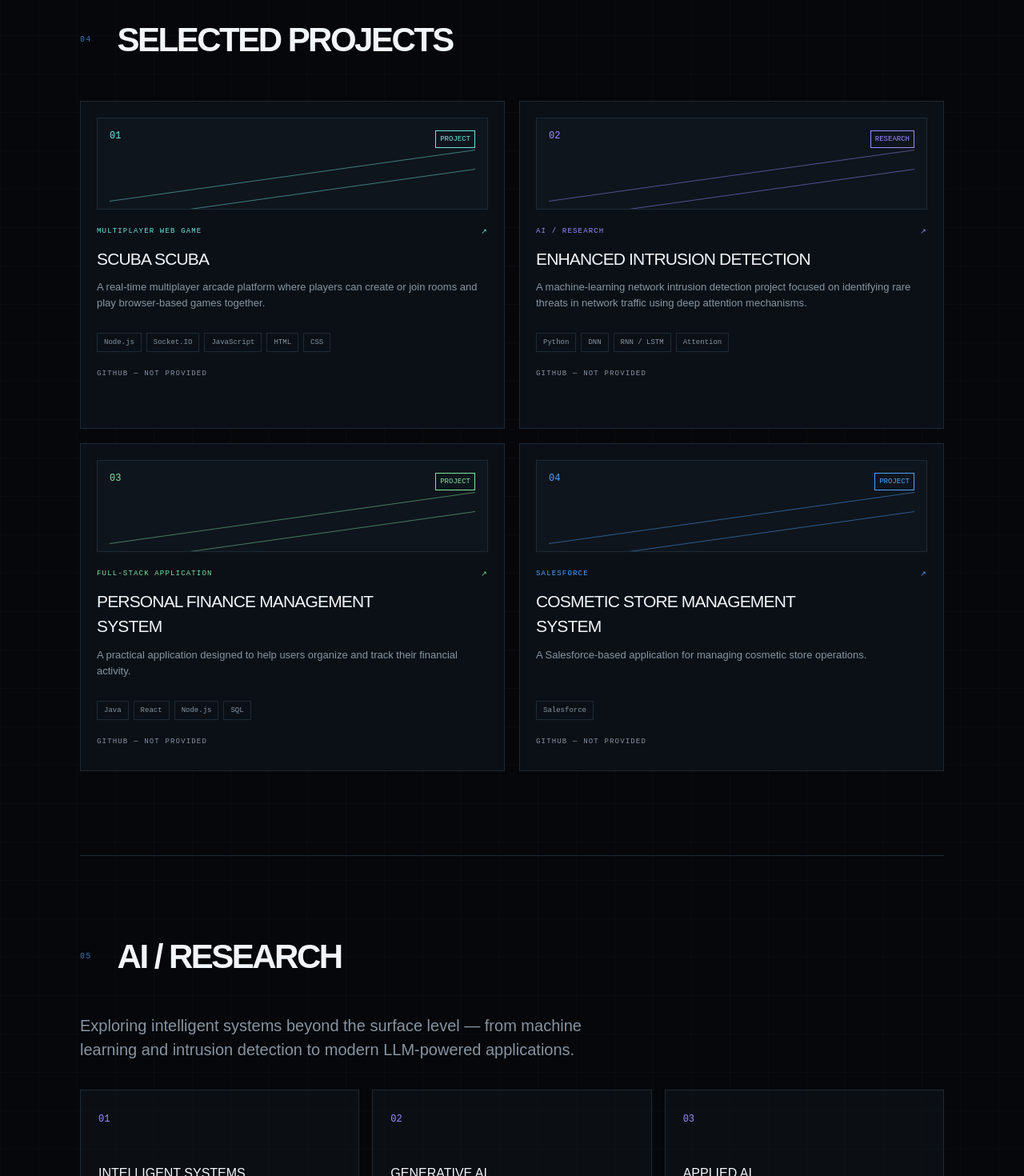
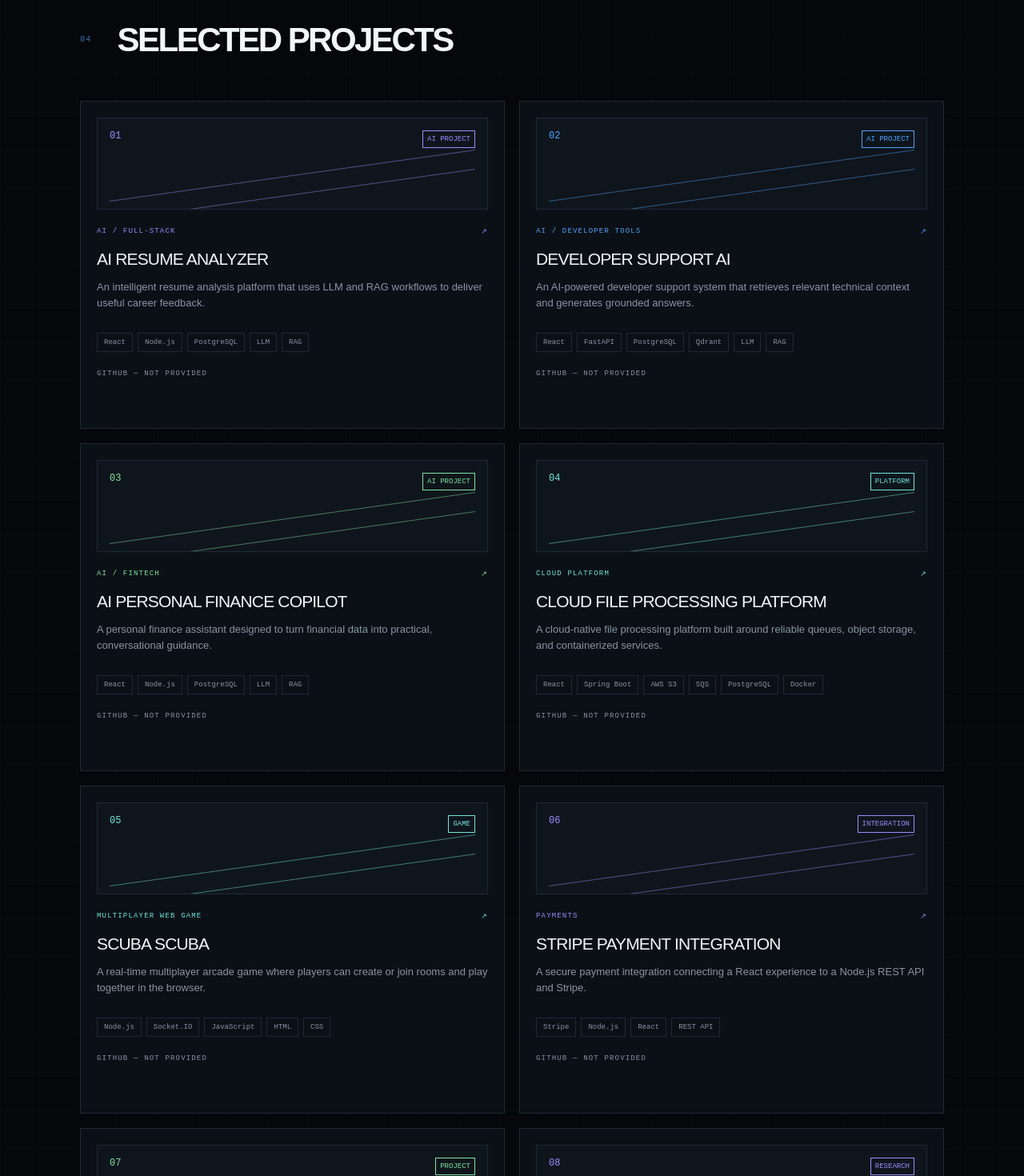
Before and after one commit to tapasilikithareddy/likitha-dev, a Next.js app: page / in a window 1280 px wide. Shown: the part 2020-3490 px from the top of the page at 80% size. Built offline with nearby package versions, Linux system fonts and the light colour scheme.

Commit message:
feat: add multiple new projects and AI initiatives to project list

```diff
--- a/app/page.tsx
+++ b/app/page.tsx
@@ -13,10 +13,18 @@ const skillGroups = [
 ]
 
 const projects = [
-  { number: '01', type: 'MULTIPLAYER WEB GAME', title: 'SCUBA SCUBA', description: 'A real-time multiplayer arcade platform where players can create or join rooms and play browser-based games together.', tech: ['Node.js', 'Socket.IO', 'JavaScript', 'HTML', 'CSS'], status: 'PROJECT', tone: 'ocean' },
-  { number: '02', type: 'AI / RESEARCH', title: 'ENHANCED INTRUSION DETECTION', description: 'A machine-learning network intrusion detection project focused on identifying rare threats in network traffic using deep attention mechanisms.', tech: ['Python', 'DNN', 'RNN / LSTM', 'Attention'], status: 'RESEARCH', tone: 'violet' },
-  { number: '03', type: 'FULL-STACK APPLICATION', title: 'PERSONAL FINANCE MANAGEMENT SYSTEM', description: 'A practical application designed to help users organize and track their financial activity.', tech: ['Java', 'React', 'Node.js', 'SQL'], status: 'PROJECT', tone: 'green' },
-  { number: '04', type: 'SALESFORCE', title: 'COSMETIC STORE MANAGEMENT SYSTEM', description: 'A Salesforce-based application for managing cosmetic store operations.', tech: ['Salesforce'], status: 'PROJECT', tone: 'blue' },
+  { number: '01', type: 'AI / FULL-STACK', title: 'AI RESUME ANALYZER', description: 'An intelligent resume analysis platform that uses LLM and RAG workflows to deliver useful career feedback.', tech: ['React', 'Node.js', 'PostgreSQL', 'LLM', 'RAG'], status: 'AI PROJECT', tone: 'violet' },
+  { number: '02', type: 'AI / DEVELOPER TOOLS', title: 'DEVELOPER SUPPORT AI', description: 'An AI-powered developer support system that retrieves relevant technical context and generates grounded answers.', tech: ['React', 'FastAPI', 'PostgreSQL', 'Qdrant', 'LLM', 'RAG'], status: 'AI PROJECT', tone: 'blue' },
+  { number: '03', type: 'AI / FINTECH', title: 'AI PERSONAL FINANCE COPILOT', description: 'A personal finance assistant designed to turn financial data into practical, conversational guidance.', tech: ['React', 'Node.js', 'PostgreSQL', 'LLM', 'RAG'], status: 'AI PROJECT', tone: 'green' },
+  { number: '04', type: 'CLOUD PLATFORM', title: 'CLOUD FILE PROCESSING PLATFORM', description: 'A cloud-native file processing platform built around reliable queues, object storage, and containerized services.', tech: ['React', 'Spring Boot', 'AWS S3', 'SQS', 'PostgreSQL', 'Docker'], status: 'PLATFORM', tone: 'ocean' },
+  { number: '05', type: 'MULTIPLAYER WEB GAME', title: 'SCUBA SCUBA', description: 'A real-time multiplayer arcade game where players can create or join rooms and play together in the browser.', tech: ['Node.js', 'Socket.IO', 'JavaScript', 'HTML', 'CSS'], status: 'GAME', tone: 'ocean' },
+  { number: '06', type: 'PAYMENTS', title: 'STRIPE PAYMENT INTEGRATION', description: 'A secure payment integration connecting a React experience to a Node.js REST API and Stripe.', tech: ['Stripe', 'Node.js', 'React', 'REST API'], status: 'INTEGRATION', tone: 'violet' },
+  { number: '07', type: 'FULL-STACK APPLICATION', title: 'PERSONAL FINANCE MANAGEMENT SYSTEM', description: 'A practical application designed to help users organize and track their financial activity.', tech: ['Java', 'React', 'Node.js', 'SQL'], status: 'PROJECT', tone: 'green' },
+  { number: '08', type: 'AI / RESEARCH', title: 'ENHANCED INTRUSION DETECTION IN NETWORK TRAFFIC', description: 'A deep learning research project focused on identifying network threats using sequential models and attention.', tech: ['Python', 'DNN', 'RNN/LSTM', 'Attention', 'NSL-KDD'], status: 'RESEARCH', tone: 'violet' },
+  { number: '09', type: 'SALESFORCE', title: 'COSMETIC STORE MANAGEMENT SYSTEM', description: 'A Salesforce-based application for managing cosmetic store operations and workflows.', tech: ['Salesforce'], status: 'PROJECT', tone: 'blue' },
+  { number: '10', type: 'WEB APPLICATION', title: 'WEATHER FORECAST WEB APP', description: 'A responsive weather application that presents forecast information through a clean React interface.', tech: ['React', 'API'], status: 'WEB APP', tone: 'ocean' },
+  { number: '11', type: 'JAVA APPLICATION', title: 'ATM MACHINE SIMULATION', description: 'A Java-based ATM simulation covering common banking operations and user flows.', tech: ['Java'], status: 'PROJECT', tone: 'green' },
+  { number: '12', type: 'FRONTEND RECREATION', title: 'APPLE WEBSITE CLONE', description: 'A responsive recreation of the Apple website experience built with a modern frontend toolchain.', tech: ['React', 'Vite', 'CSS'], status: 'WEB APP', tone: 'blue' },
 ]
 
 const certifications = ['Google Cloud Computing Foundations', 'AWS Academy Cloud Foundations', 'Salesforce Platform Developer I', 'ITIL V4', 'Career Essentials in Generative AI', 'IBM Cybersecurity SkillsBuild']
```
